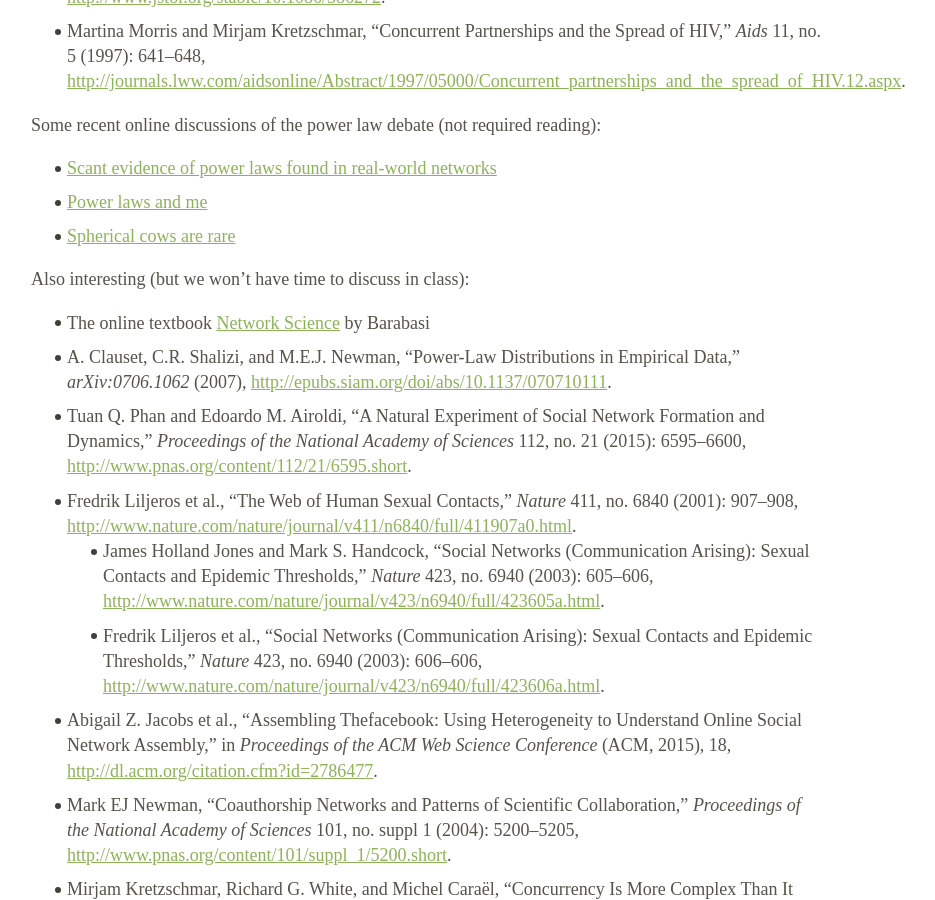
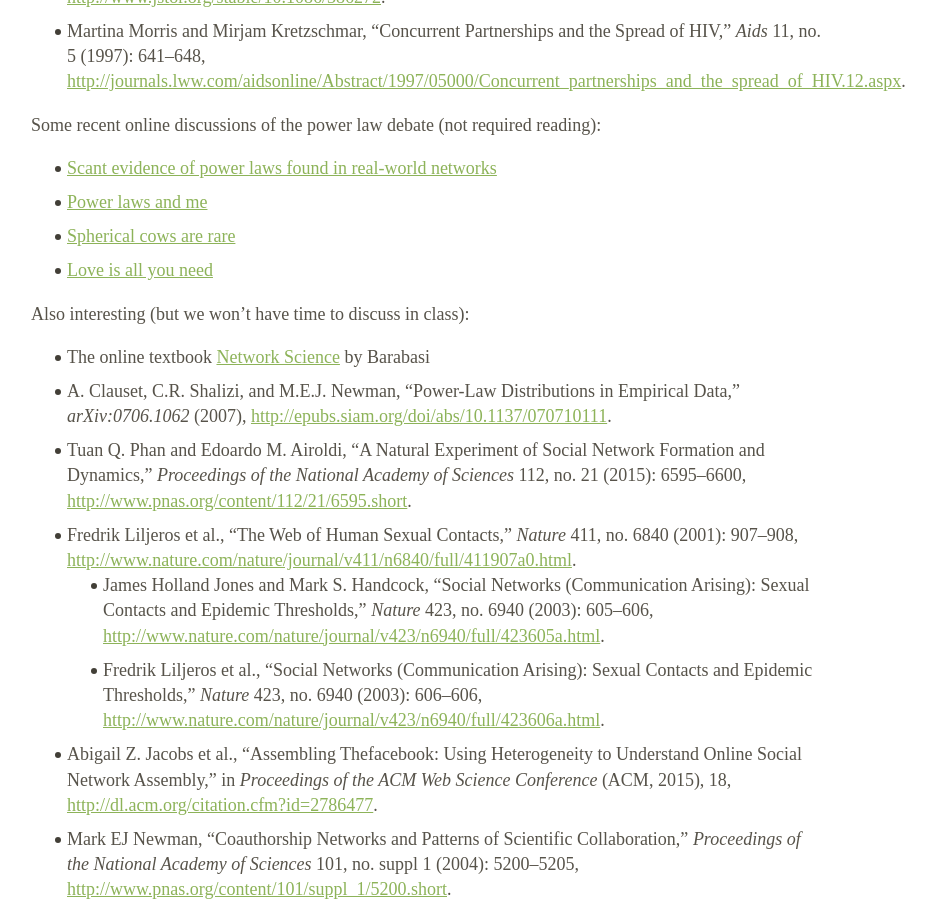
Before and after one commit to dfeehan/dfeehan.github.io, a Jekyll site: the page teaching/2018sp_demog260.html, which Jekyll copies as it is, in a window 1280 px wide and 900 px high, scrolled down 8251 px. Shown: the whole window, without its empty margins (213-1148 px from the left). Built offline with Jekyll 4.4.1, drawn with Linux system fonts in a browser that asks for light colours.

Commit message:
added link to barabasi blog post

```diff
--- a/teaching/2018sp_demog260.html
+++ b/teaching/2018sp_demog260.html
@@ -499,6 +499,7 @@ The purpose of this paper is to connect the topics of this class to your actual
 <li><a href="https://www.quantamagazine.org/scant-evidence-of-power-laws-found-in-real-world-networks-20180215/">Scant evidence of power laws found in real-world networks</a></li>
 <li><a href="https://petterhol.me/2018/01/12/me-and-power-laws/">Power laws and me</a></li>
 <li><a href="https://www.barzellab.com/ideas">Spherical cows are rare</a></li>
+<li><a href="https://www.barabasilab.com/post/love-is-all-you-need">Love is all you need</a></li>
 </ul>
 <p>Also interesting (but we won’t have time to discuss in class):</p>
 <ul>
```
